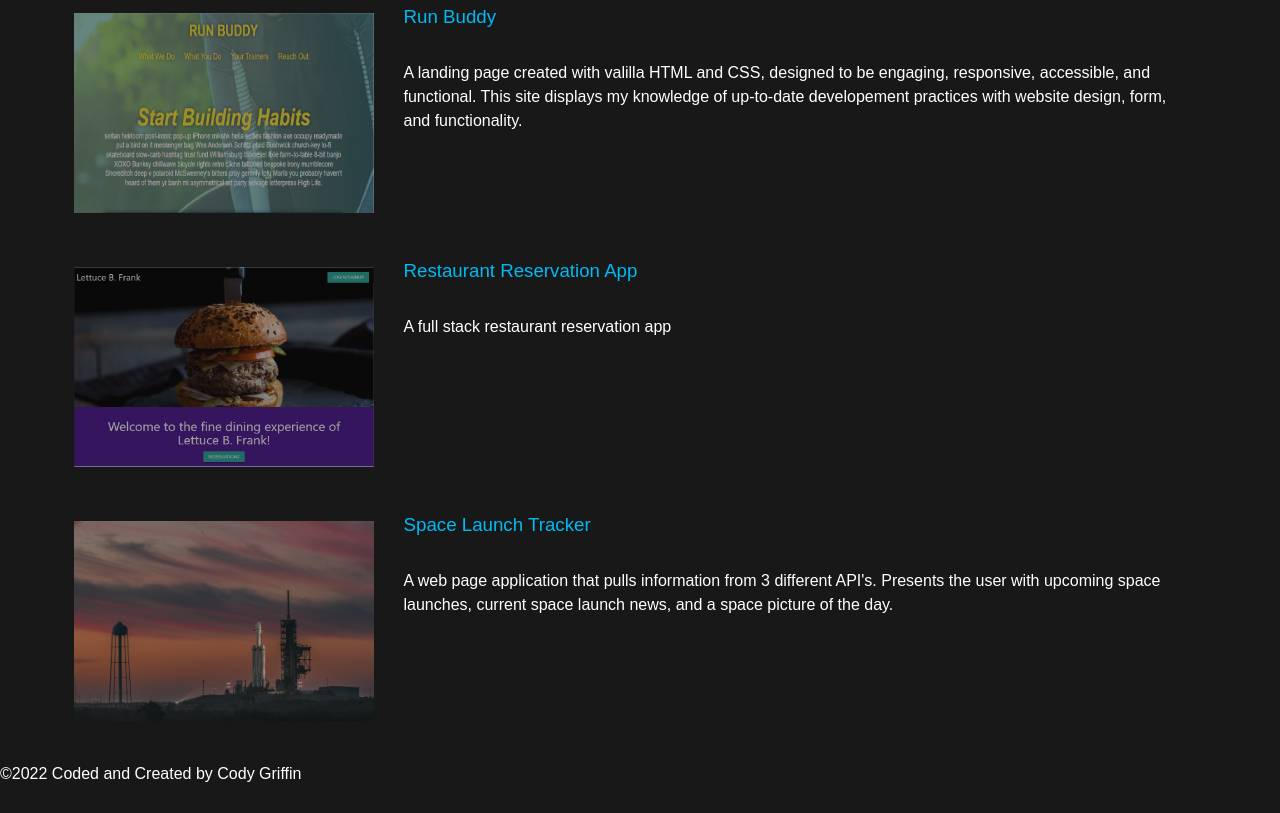
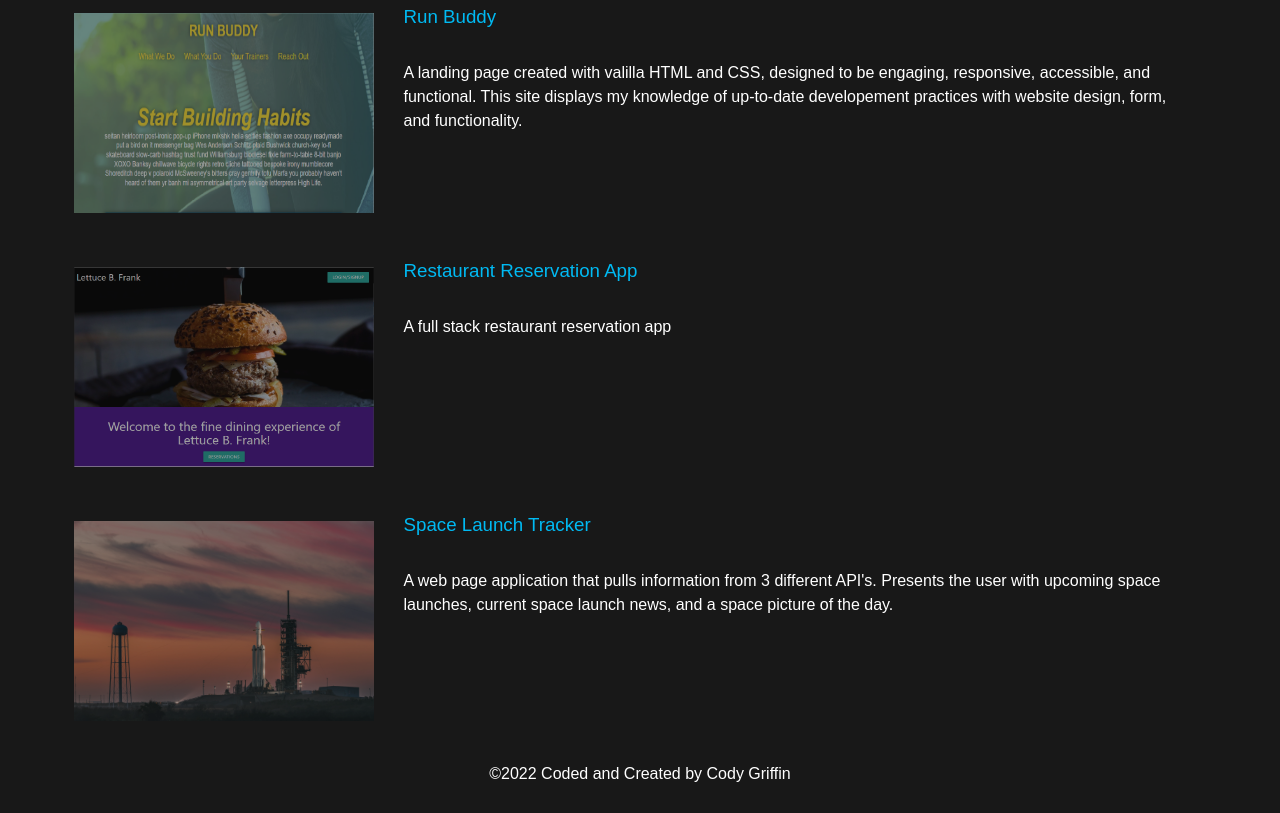
Before and after one commit to cynogriffin/CodyGriffin-portfolio, a plain HTML site: page index.html in a window 1280 px wide. Shown: the part 876-1689 px from the top of the page. Before the commit the page ends 1659 px from the top, so only its background shows below. Drawn offline with Linux system fonts and the light colour scheme.

Commit message:
centered footer and provided some padding

```diff
--- a/assets/css/style.css
+++ b/assets/css/style.css
@@ -47,6 +47,12 @@ header nav ul {
 
 header nav ul li a {
     padding: 10px 15px;
+}
+
+footer {
+    display: flex;
+    justify-content: center;
+    padding: 0 0 30px 0;
 }
 
 /* hero styles */
```
